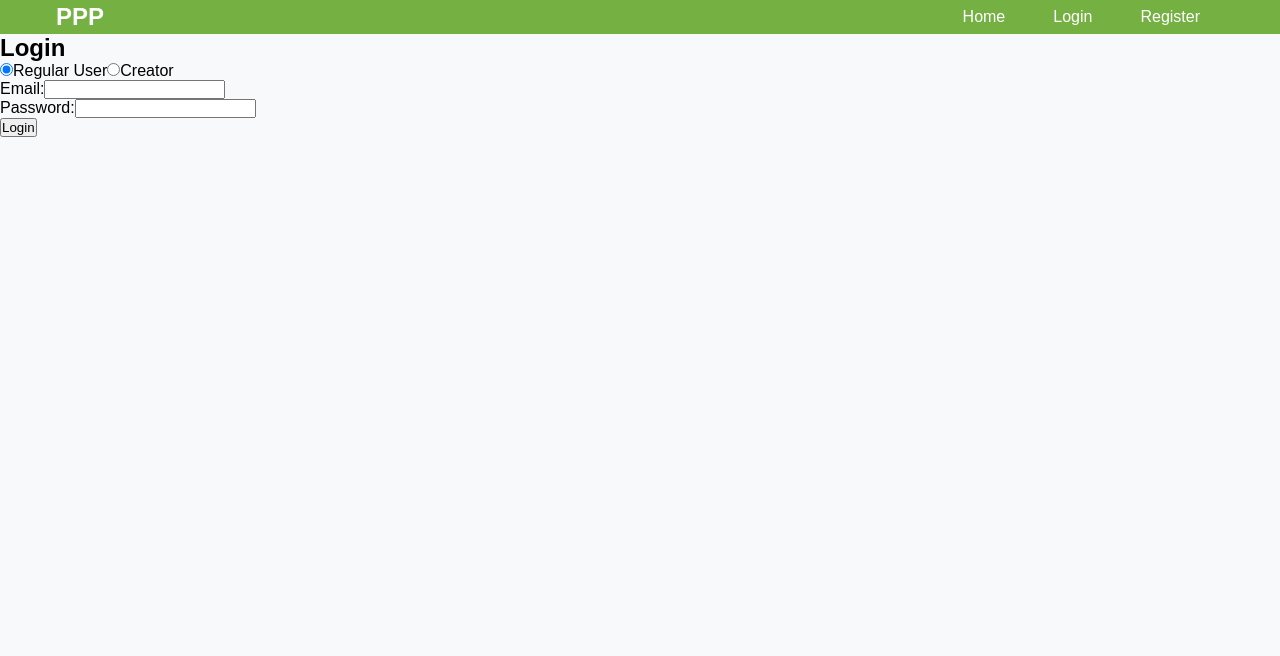
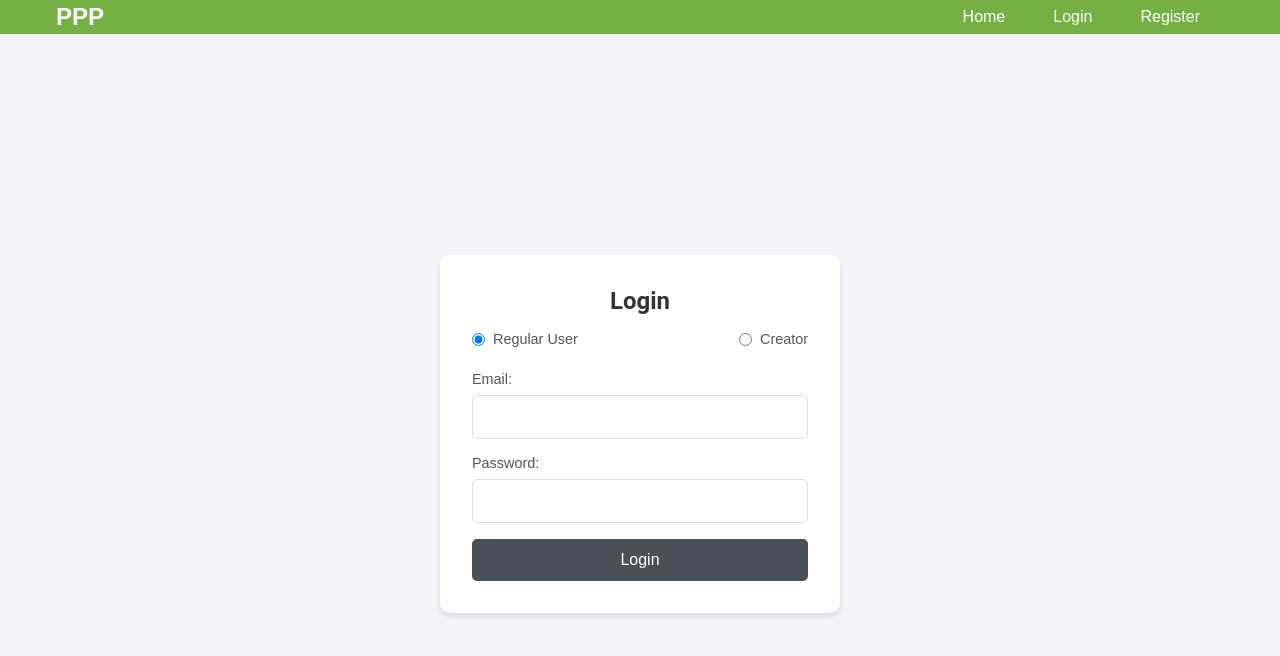
Before and after one commit to notAnotherAverageJoe/Property-Preservation-Plus, a React (Create React App) app in the folder client/: page /login in a window 1280 px wide. Shown: the top 656 px of the page. Built offline with nearby package versions, Linux system fonts and the light colour scheme.

Commit message:
fixed create prop

```diff
--- a/client/src/App.js
+++ b/client/src/App.js
@@ -1,5 +1,6 @@
 import React from "react";
 import { BrowserRouter as Router, Routes, Route } from "react-router-dom";
+import "./App.css";
 
 import Login from "./components/pages/Login";
 import Register from "./components/pages/Register";
--- /dev/null
+++ b/client/src/components/pages/Login.css
@@ -0,0 +1,117 @@
+/* Container for the login form */
+.login-container {
+    display: flex;
+    justify-content: center;
+    align-items: center;
+    height: 100vh;
+    background-color: #f4f4f9;
+  }
+
+  /* The login form itself */
+  .login-form {
+    background-color: #fff;
+    padding: 2rem;
+    border-radius: 10px;
+    box-shadow: 0 4px 6px rgba(0, 0, 0, 0.1);
+    max-width: 400px;
+    width: 100%;
+  }
+
+  /* Heading */
+  .login-form h2 {
+    text-align: center;
+    margin-bottom: 1rem;
+    font-family: 'Roboto', sans-serif;
+    font-weight: 700;
+    color: #333;
+  }
+
+  /* Form field labels */
+  .login-form label {
+    display: block;
+    margin-bottom: 0.5rem;
+    color: #555;
+    font-size: 0.9rem;
+  }
+
+  /* Input fields */
+  .login-form input[type="email"],
+  .login-form input[type="password"] {
+    width: 100%;
+    padding: 0.75rem;
+    margin-bottom: 1rem;
+    border: 1px solid #ddd;
+    border-radius: 5px;
+    font-size: 1rem;
+    transition: border 0.3s;
+  }
+
+  /* Input focus styles */
+  .login-form input[type="email"]:focus,
+  .login-form input[type="password"]:focus {
+    border-color: #75b043;
+    outline: none;
+  }
+
+  /* Login type (radio buttons) */
+  .login-type {
+    margin-bottom: 1rem;
+    display: flex;
+    justify-content: space-between;
+  }
+
+  .login-type label {
+    display: flex;
+    align-items: center;
+    font-size: 0.9rem;
+    cursor: pointer;
+  }
+
+  .login-type input {
+    margin-right: 0.5rem;
+  }
+
+  /* Submit button */
+  .login-form button {
+    width: 100%;
+    padding: 0.75rem;
+    background-color: #495057;
+    color: #fff;
+    border: none;
+    border-radius: 5px;
+    font-size: 1rem;
+    cursor: pointer;
+    transition: background-color 0.3s;
+  }
+
+  /* Button hover effect */
+  .login-form button:hover {
+    background-color: #75b043;
+  }
+
+  /* Alert message */
+  .alert {
+    background-color: #f9f9f9;
+    border: 1px solid #007bff;
+    color: #007bff;
+    padding: 0.75rem;
+    margin-bottom: 1rem;
+    border-radius: 5px;
+    text-align: center;
+  }
+
+  /* Mobile responsive adjustments */
+  @media (max-width: 600px) {
+    .login-form {
+      padding: 1.5rem;
+    }
+
+    .login-form h2 {
+      font-size: 1.5rem;
+    }
+
+    .login-form input,
+    .login-form button {
+      font-size: 0.9rem;
+    }
+  }
--- a/client/src/components/pages/Login.js
+++ b/client/src/components/pages/Login.js
@@ -2,21 +2,22 @@ import React, { useState, useEffect } from "react";
 import { useNavigate, useLocation } from "react-router-dom";
 import axios from "axios";
 import { useAuth } from "../../contexts/AuthContext";
+import "./Login.css"; // Link to the CSS file
 
 const Login = () => {
   const [email, setEmail] = useState("");
   const [password, setPassword] = useState("");
-  const [isCreator, setIsCreator] = useState(false); // State to differentiate login type
-  const navigate = useNavigate(); // Use navigate to redirect
-  const { login } = useAuth(); // Access the login function from context
-  const location = useLocation(); // Hook to get location object
-  const message = location.state?.message; // Get the message from location state
+  const [isCreator, setIsCreator] = useState(false);
+  const navigate = useNavigate();
+  const { login } = useAuth();
+  const location = useLocation();
+  const message = location.state?.message;
 
   useEffect(() => {
     if (message) {
       setTimeout(() => {
-        navigate("/login"); // Redirect after showing the message
-      }, 40000); // Message display duration
+        navigate("/login");
+      }, 40000);
     }
   }, [message, navigate]);
 
@@ -31,8 +32,8 @@ const Login = () => {
       const response = await axios.post(endpoint, { email, password });
 
       if (response.data.token) {
-        login(response.data.token); // Save token and update auth state
-        navigate("/dashboard"); // Redirect to a protected route
+        login(response.data.token);
+        navigate("/dashboard");
       }
     } catch (error) {
       console.error(
@@ -43,13 +44,12 @@ const Login = () => {
   };
 
   return (
-    <div>
+    <div className="login-container">
+      <div className="login-form">
         <h2>Login</h2>
-      {/* Display message if available */}
         {message && <p className="alert alert-info">{message}</p>}
 
-      {/* Toggle to choose between regular and creator login */}
-      <div>
+        <div className="login-type">
           <label>
             <input
               type="radio"
@@ -68,7 +68,6 @@ const Login = () => {
           </label>
         </div>
 
-      {/* Form for both login types */}
         <form onSubmit={handleSubmit}>
           <div>
             <label>Email:</label>
@@ -91,6 +90,7 @@ const Login = () => {
           <button type="submit">Login</button>
         </form>
       </div>
+    </div>
   );
 };
 
--- a/client/src/components/propertyComponents/CreateProperty.js
+++ b/client/src/components/propertyComponents/CreateProperty.js
@@ -1,61 +1,52 @@
-import React, { useState, useEffect } from "react";
-import { useNavigate, Link } from "react-router-dom";
-import { useAuth } from "../../contexts/AuthContext";
+import React, { useState } from "react";
+import { useNavigate } from "react-router-dom";
+import { jwtDecode } from "jwt-decode";
 
 function CreateProperty() {
   const [propertyName, setPropertyName] = useState("");
-  const [address, setAddress] = useState("");
-  const [companyId, setCompanyId] = useState(""); // Add state for companyId
+  const [propertyAddress, setPropertyAddress] = useState("");
   const navigate = useNavigate();
-  const { user } = useAuth(); // Get user info from AuthContext
 
-  useEffect(() => {
-    const storedCompanyId = localStorage.getItem("companyId");
-    if (storedCompanyId) {
-      setCompanyId(storedCompanyId);
-    } else {
-      console.error("Company ID not found in localStorage");
+  // Retrieve token from localStorage
+  const token = localStorage.getItem("token");
+  let companyId = null;
+
+  if (token) {
+    try {
+      // Decode the token to get the company_id
+      const decodedToken = jwtDecode(token);
+      companyId = decodedToken.company_id;
+    } catch (error) {
+      console.error("Error decoding token", error);
     }
-  }, []);
+  }
 
-  // Access control: Check if user has at least access level 2
-  useEffect(() => {
-    if (user.access_level < 2) {
-      console.error("Insufficient access level to create properties");
-      navigate("/dashboard"); // Redirect to dashboard or any other page
+  if (!companyId) {
+    console.error("Company ID not found in token");
   }
-  }, [user, navigate]);
 
   const handleSubmit = async (e) => {
     e.preventDefault();
 
-    const token = localStorage.getItem("token");
-
-    if (!companyId) {
-      console.error("No company ID found");
-      return;
-    }
+    const property = {
+      name: propertyName,
+      address: propertyAddress,
+      company_id: companyId, // Include company_id
+    };
 
     try {
       const response = await fetch("http://localhost:3000/api/properties", {
         method: "POST",
         headers: {
+          Authorization: `Bearer ${token}`,
           "Content-Type": "application/json",
-          Authorization: `Bearer ${token}`,
         },
-        body: JSON.stringify({
-          name: propertyName,
-          address,
-          company_id: companyId, // Use the retrieved companyId
-        }),
+        body: JSON.stringify(property),
       });
 
       if (!response.ok) {
         throw new Error("Failed to create property");
       }
-
-      const data = await response.json();
-      console.log("Property created:", data);
 
       navigate("/properties");
     } catch (error) {
@@ -65,27 +56,28 @@ function CreateProperty() {
 
   return (
     <div>
-      <h1>Create New Property</h1>
+      <h1>Create Property</h1>
       <form onSubmit={handleSubmit}>
+        <div>
+          <label>Property Name</label>
           <input
             type="text"
             value={propertyName}
             onChange={(e) => setPropertyName(e.target.value)}
-          placeholder="Property Name"
             required
           />
+        </div>
+        <div>
+          <label>Property Address</label>
           <input
             type="text"
-          value={address}
-          onChange={(e) => setAddress(e.target.value)}
-          placeholder="Address"
+            value={propertyAddress}
+            onChange={(e) => setPropertyAddress(e.target.value)}
             required
           />
+        </div>
         <button type="submit">Create Property</button>
       </form>
-      <div style={{ marginTop: "20px" }}>
-        <Link to="/dashboard">Back to Dashboard</Link>
-      </div>
     </div>
   );
 }
```
Lines whose indentation alone changed are shown as unchanged.
